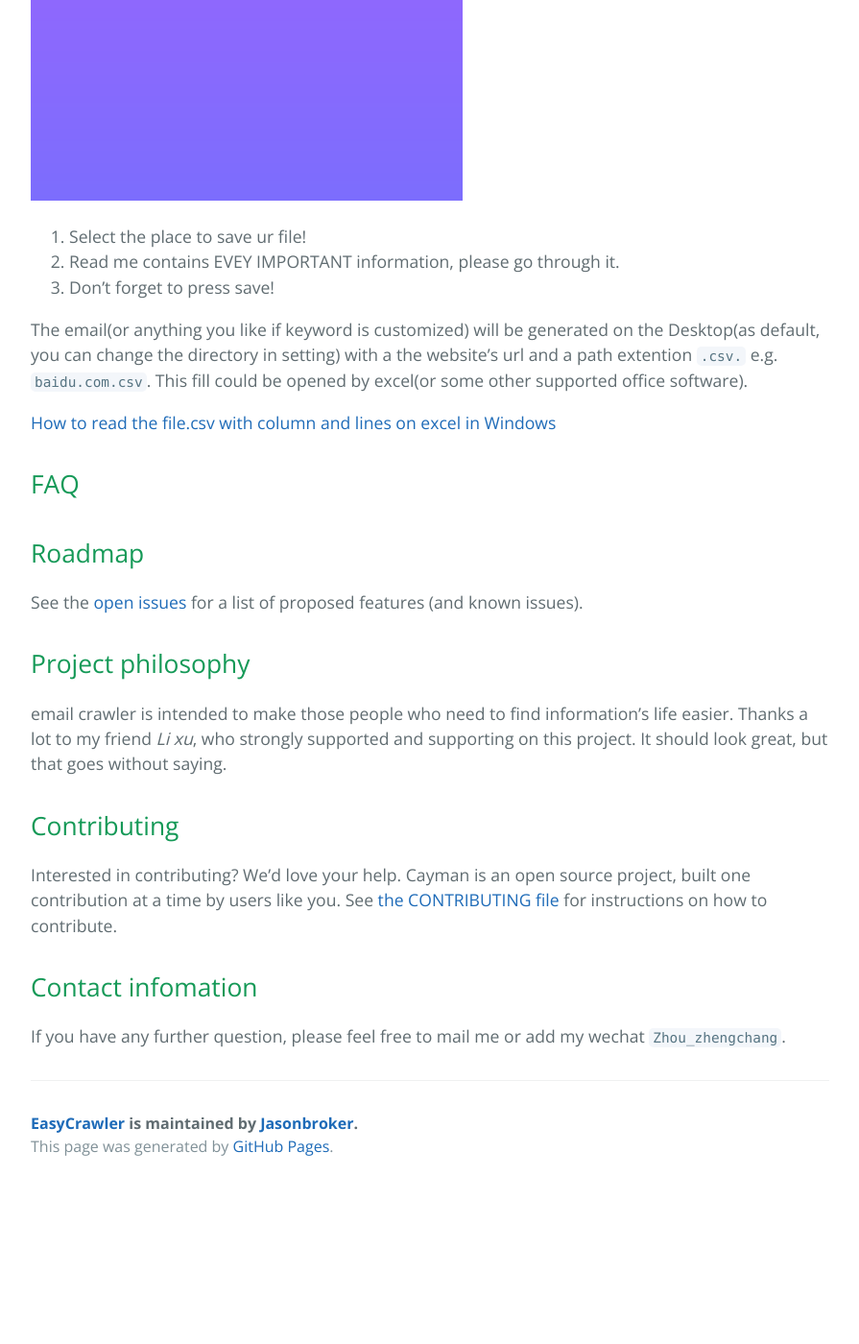
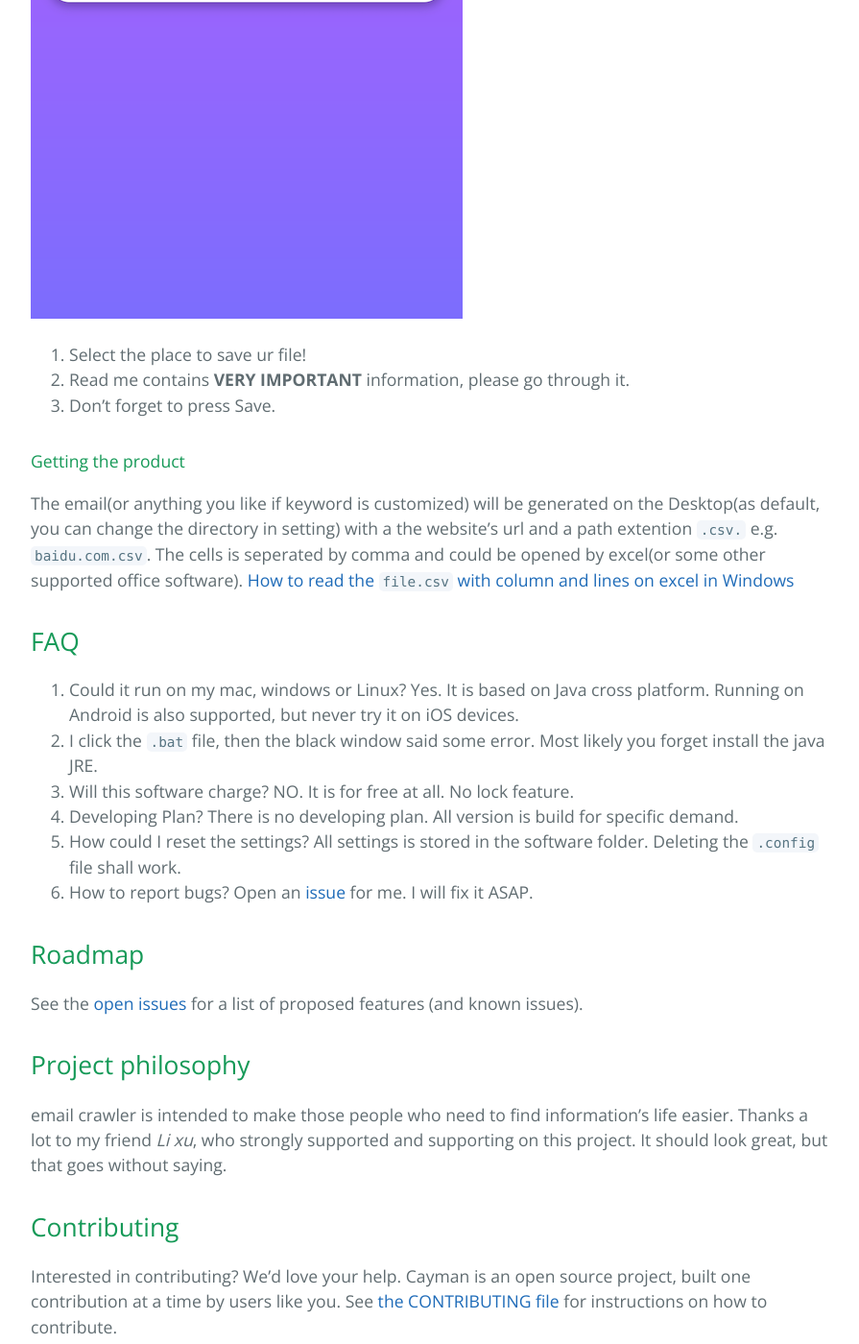
Before and after one commit to Jasonbroker/EasyCrawler, a Jekyll site: the page built from index.md, in a window 1280 px wide and 1400 px high, scrolled down 3860 px. Shown: the whole window at 96% size, without its empty margins (192-1087 px from the left). Built offline with Jekyll 4.4.1, drawn with Linux system fonts in a browser that asks for light colours; our own code applies the rules of GitHub Pages for plain Markdown files; before the commit the page ends 5098 px from its top, so only the background shows below that; some of the changed text lies outside the part shown.

Commit message:
update readme.

```diff
--- a/index.md
+++ b/index.md
@@ -36,25 +36,43 @@ Double click the jar file named `crawler_main.jar`(might vary in different versi
  5. prefix and sufix space and enter is recommonded commonly. This will avoid some common problems which might lead to crawling failure.
  6. The replacement area is the key feature in the software. You can customize keyword to crawl revealed great extention ablity. In some web page `@` is replaced by `[@]`, `[#]`, etc to avoid crawling, but here we can use this feature to replace the `@`. Just type in the keywords even `@` image: `[@],[#],<image='./at.jpeg'>` seperated by comma, all these email types can be recorded well.
  7. Debug mode is for mac, windows can see the debug infomation on the black concle.
+ 8. Press the start button to start. It will automatically stop when finished.
 
 #### Keyword crawler
 
  ![MacDown Screenshot](./ScreenShots/preview2.png)
+
+ This feature is more valuable than the others. Using this feature in proper way can reduce your work load greatly.
+ It can search all relavent urls containing the keywords, helping you locate target painlessly.
 
 #### Email Setting
 
  ![MacDown Screenshot](./ScreenShots/preview3.png)
 
  1. Select the place to save ur file!
- 2. Read me contains EVEY IMPORTANT information, please go through it.
- 3. Don't forget to press save!
+ 2. Read me contains **VERY IMPORTANT** information, please go through it.
+ 3. Don't forget to press Save.
+
+#### Getting the product
 
 The email(or anything you like if keyword is customized) will be generated on the Desktop(as default, you can change the directory in setting) with a the website’s url and a path extention `.csv.` e.g. `baidu.com.csv`.
-This fill could be opened by excel(or some other supported office software).
-
-[How to read the file.csv with column and lines on excel in Windows](http://jingyan.baidu.com/article/76a7e409bf9a3ffc3b6e1535.html)
+The cells is seperated by comma and could be opened by excel(or some other supported office software).
+[How to read the `file.csv` with column and lines on excel in Windows](http://jingyan.baidu.com/article/76a7e409bf9a3ffc3b6e1535.html)
 
 ## FAQ
+
+1. Could it run on my mac, windows or Linux?
+Yes. It is based on Java cross platform. Running on Android is also supported, but never try it on iOS devices.
+2. I click the `.bat` file, then the black window said some error.
+Most likely you forget install the java JRE.
+3. Will this software charge?
+NO. It is for free at all. No lock feature.
+4. Developing Plan?
+There is no developing plan. All version is build for specific demand.
+5. How could I reset the settings?
+All settings is stored in the software folder. Deleting the `.config` file shall work.
+6. How to report bugs?
+Open an [issue](https://github.com/Jasonbroker/emailcrawler/issues/new) for me. I will fix it ASAP.
 
 ## Roadmap
 
```
